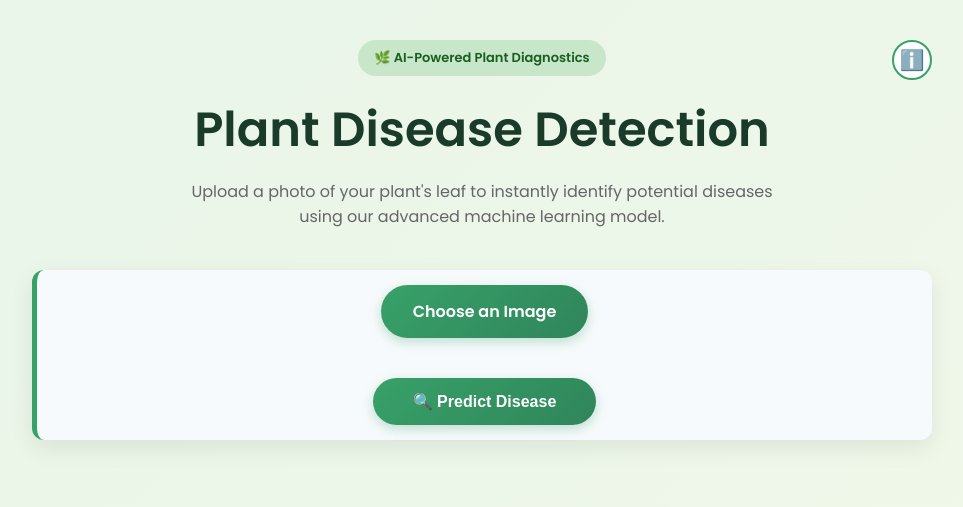
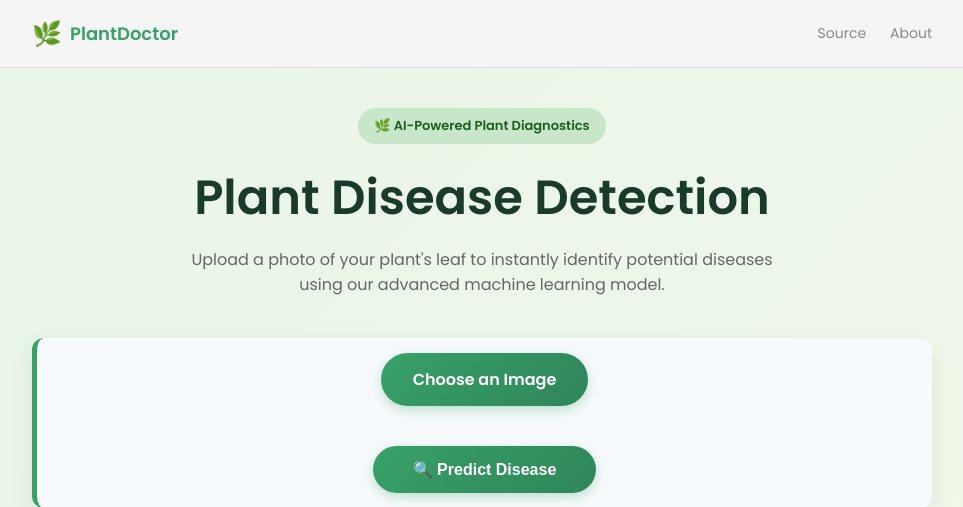
Before and after one commit to AnanyaHegde20/plant-disease-detector, a Flask app: page / in a window 1280 px wide. Shown: the top 507 px of the page, without its empty margins (158-1121 px from the left). Run offline with Flask 3, Linux system fonts and the light colour scheme.

Commit message:
Add a new header with logo, navigation, and about button
Implement a new sticky header component in `static/style.css` and `templates/index.html` featuring a logo, navigation links, and an About button, while removing the old About button.

Replit-Commit-Author: Agent
Replit-Commit-Session-Id: b6901666-89a3-4b2e-b88f-b4f1702736fd
Replit-Commit-Checkpoint-Type: full_checkpoint
Replit-Commit-Event-Id: ccfdb155-6a40-457b-98e1-532d8ca689ab
Replit-Commit-Screenshot-Url: https://storage.googleapis.com/screenshot-production-us-central1/41f36d78-22c4-4873-b404-9361b29105a6/b6901666-89a3-4b2e-b88f-b4f1702736fd/clAfCQT
Replit-Helium-Checkpoint-Created: true

```diff
--- a/static/style.css
+++ b/static/style.css
@@ -5,6 +5,65 @@ body {
     margin: 0;
     padding: 0;
     min-height: 100vh;
+}
+
+.top-header {
+    background: #f5f5f5;
+    border-bottom: 1px solid #e0e0e0;
+    padding: 16px 0;
+    position: sticky;
+    top: 0;
+    z-index: 100;
+}
+
+.header-content {
+    width: 90%;
+    max-width: 900px;
+    margin: 0 auto;
+    display: flex;
+    justify-content: space-between;
+    align-items: center;
+}
+
+.header-logo {
+    display: flex;
+    align-items: center;
+    gap: 8px;
+    text-decoration: none;
+    cursor: pointer;
+}
+
+.logo-icon {
+    font-size: 24px;
+}
+
+.logo-text {
+    font-size: 18px;
+    font-weight: 700;
+    color: #38a169;
+}
+
+.header-nav {
+    display: flex;
+    gap: 24px;
+    align-items: center;
+}
+
+.header-link {
+    color: #888;
+    text-decoration: none;
+    font-size: 14px;
+    font-weight: 500;
+    transition: color 0.3s;
+    background: none;
+    border: none;
+    cursor: pointer;
+    padding: 0;
+    font-family: inherit;
+}
+
+.header-link:hover {
+    color: #38a169;
 }
 
 .container {
--- a/templates/index.html
+++ b/templates/index.html
@@ -9,6 +9,19 @@
 </head>
 <body>
 
+    <header class="top-header">
+        <div class="header-content">
+            <div class="header-logo">
+                <span class="logo-icon">🌿</span>
+                <span class="logo-text">PlantDoctor</span>
+            </div>
+            <div class="header-nav">
+                <a href="#" class="header-link">Source</a>
+                <button class="header-link about-link" onclick="toggleAbout()">About</button>
+            </div>
+        </div>
+    </header>
+
     <div class="container">
         <div class="header-wrapper">
             <div class="header-section">
@@ -16,7 +29,6 @@
                 <h1>Plant Disease Detection</h1>
                 <p class="subtitle">Upload a photo of your plant's leaf to instantly identify potential diseases using our advanced machine learning model.</p>
             </div>
-            <button class="about-btn" onclick="toggleAbout()" title="About">ℹ️</button>
         </div>
 
         <div class="about-modal" id="aboutModal">
```
Also changed, not shown: attached_assets/image_1766546534272.png (added).
